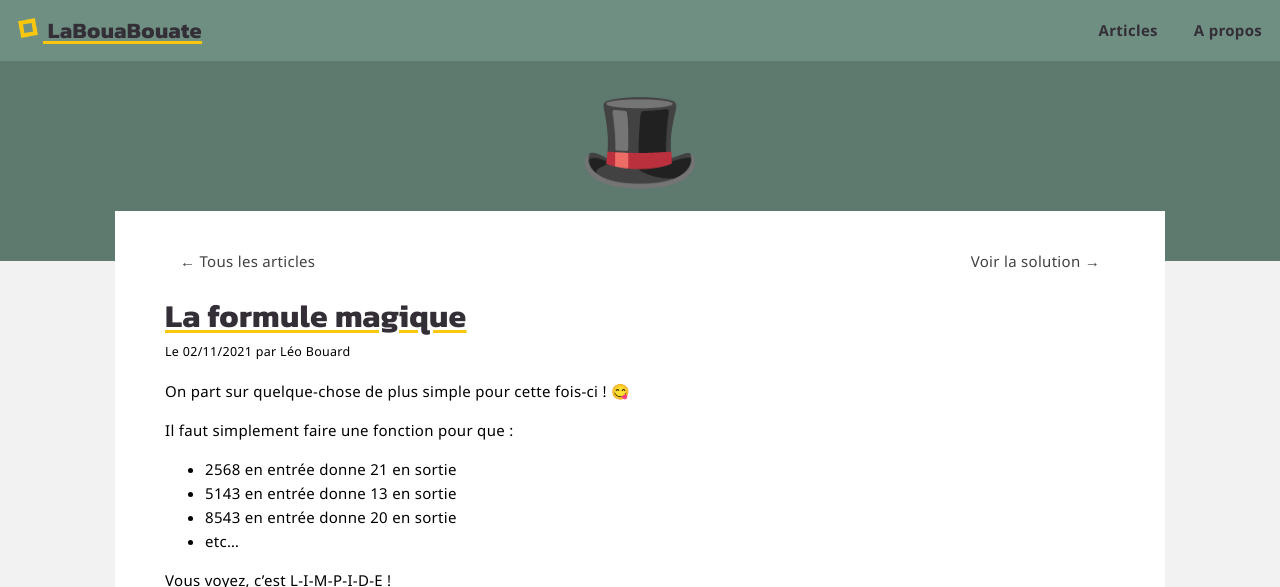
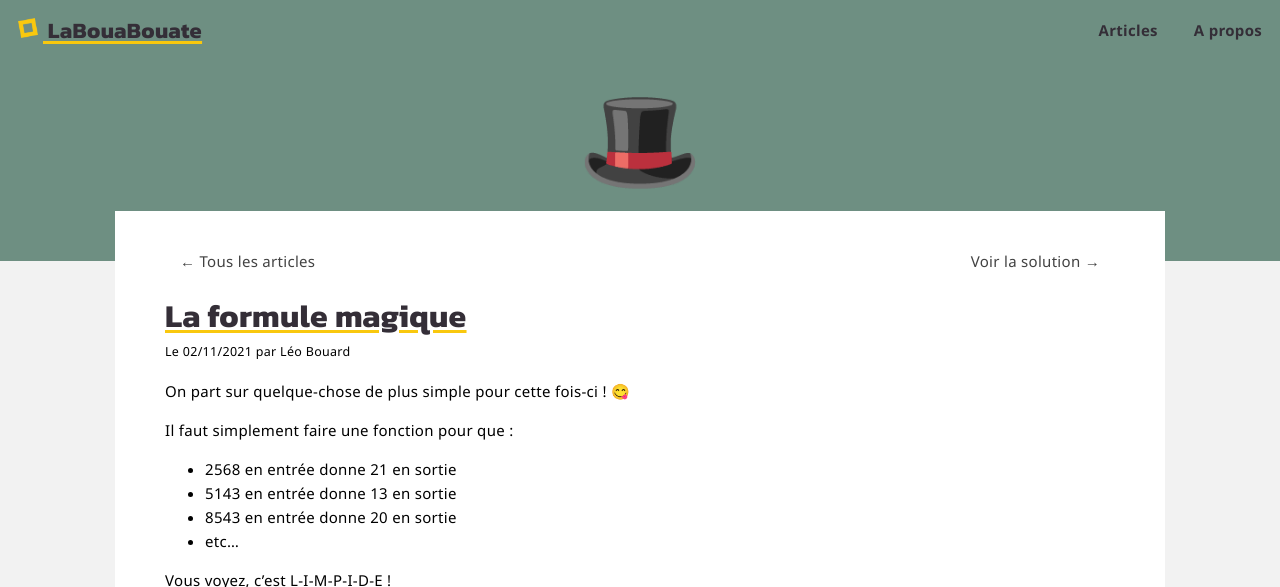
Before and after one commit to leobouard/leobouard.github.io, a Jekyll site: the page built from _posts/2021-11-02-la-formule-magique.md, in a window 1280 px wide. Shown: the top 587 px of the page. Built offline with Jekyll 4.4.1, drawn with Linux system fonts in a browser that asks for light colours; some web fonts are replaced; grey boxes are pictures that could not be loaded.

Commit message:
Update posts.scss

```diff
--- a/assets/css/posts.scss
+++ b/assets/css/posts.scss
@@ -97,7 +97,7 @@ div.favoriteMarker {
     justify-content: center;
     user-select: none;
     font-size: 100px;
-    background: #5e7a6f;
+    background: #6E8F82;
     z-index: -1;
 }
 
```
